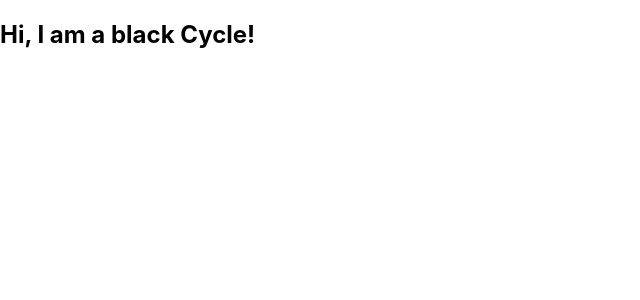
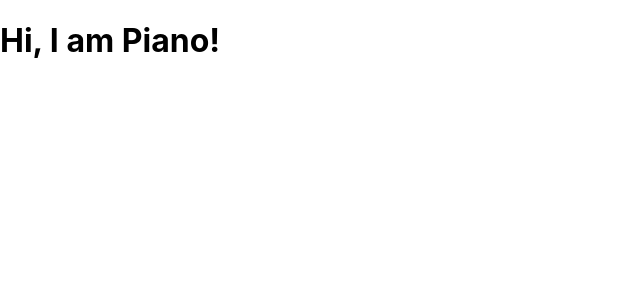
Before and after one commit to ankitaasheth/myfirstreact, a React (Create React App) app: page / in a window 1280 px wide. Shown: the top 300 px of the page, without its empty margins (0-640 px from the left). Built offline with nearby package versions, Linux system fonts and the light colour scheme.

Commit message:
code sample added for calling custom components from file

```diff
--- /dev/null
+++ b/src/customcomponent.js
@@ -0,0 +1,10 @@
+import React from "react";
+// import ReactDOM from "react-dom";
+
+class Piano extends React.Component {
+  render() {
+    return <h1>Hi, I am Piano!</h1>;
+  }
+}
+
+export default Piano;
--- a/src/index.js
+++ b/src/index.js
@@ -2,6 +2,8 @@ import React from "react";
 import ReactDOM from "react-dom";
 import "./index.css";
 import logo from "./logo.svg";
+import Piano from "./customcomponent.js"; // use custom component from other file
+
 // import App from "./App";
 // import * as serviceWorker from "./serviceWorker";
 
@@ -145,3 +147,20 @@ class Cycle extends React.Component {
 }
 
 ReactDOM.render(<Cycle color="black" />, document.getElementById("root"));
+
+// Components in component
+class Parking extends React.Component {
+  render() {
+    return (
+      <div>
+        <h1>Which vehicles are parked in this area?</h1>
+        <Cycle />
+      </div>
+    );
+  }
+}
+
+ReactDOM.render(<Parking />, document.getElementById("root"));
+
+// Components in Files
+ReactDOM.render(<Piano />, document.getElementById("root"));
```
